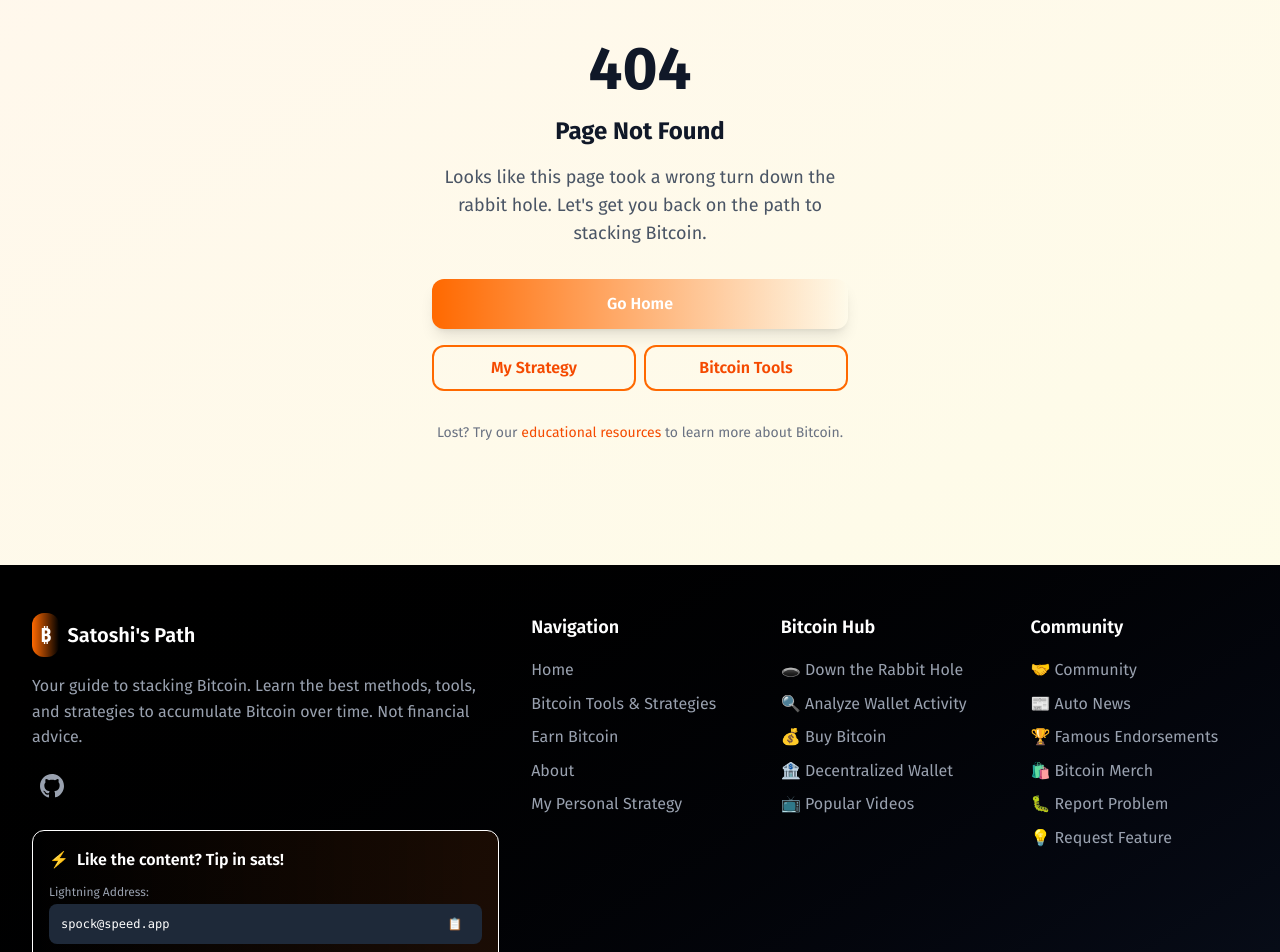
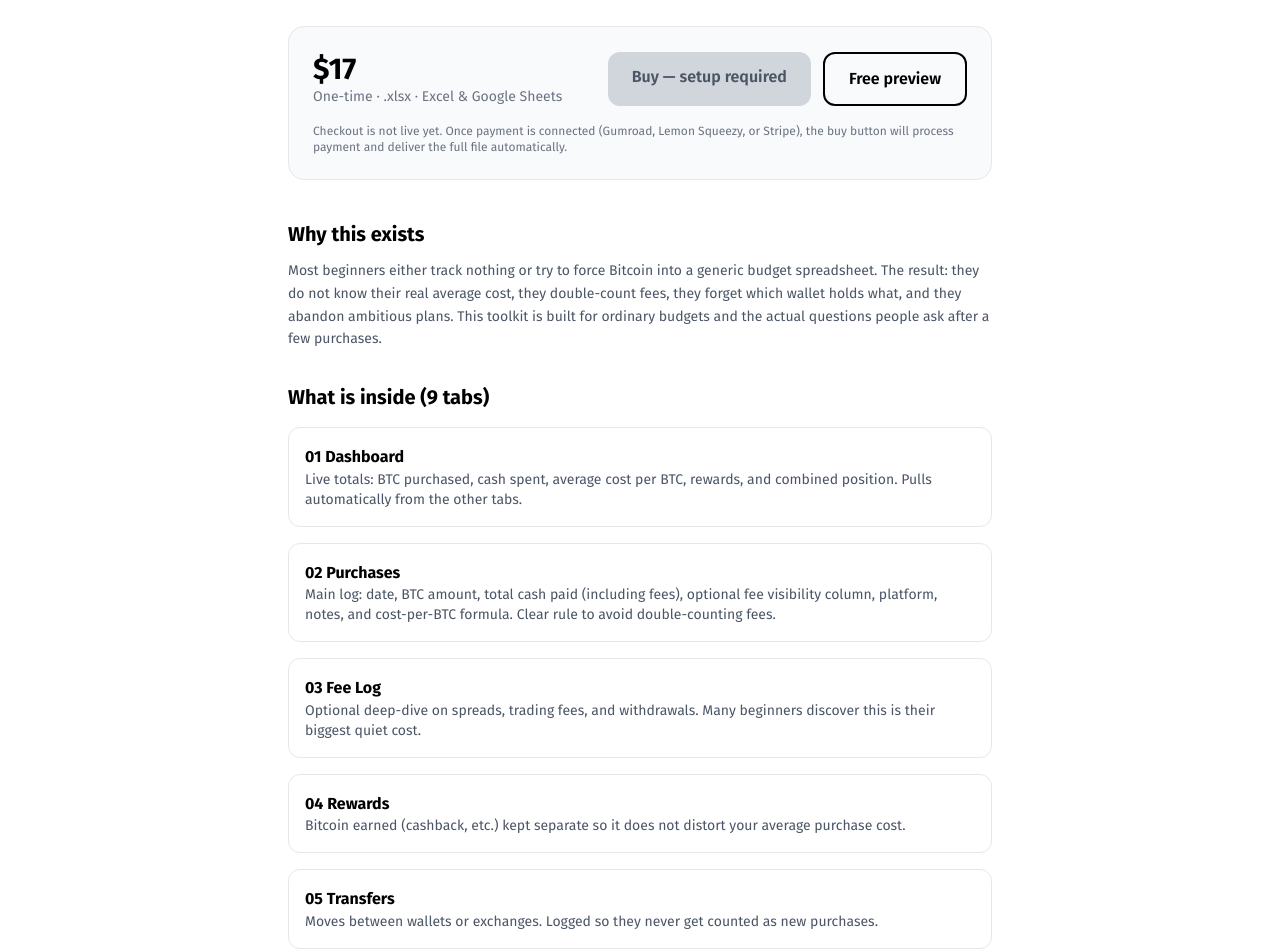
Before and after one commit to CF-LLC/satoshis-path, a Next.js app: page /tracker in a window 1280 px wide. Before the commit this address had no page. Shown: the part 300-1252 px from the top of the page. Built offline with nearby package versions, Linux system fonts and the light colour scheme.

Commit message:
feat: add Bitcoin Starter Toolkit product page ($17)

```diff
--- /dev/null
+++ b/src/app/tracker/page.tsx
@@ -0,0 +1,181 @@
+import Link from "next/link";
+import type { Metadata } from "next";
+
+export const metadata: Metadata = {
+  title: "Bitcoin Starter Toolkit — $17 | Satoshi's Path",
+  description:
+    "A practical multi-tab spreadsheet for beginners: track purchases, fees, wallets, and a simple stacking plan. Average cost calculated for you. Not tax software.",
+};
+
+export default function TrackerPage() {
+  return (
+    <div className="bg-white">
+      <div className="max-w-3xl mx-auto container-padding py-12 md:py-16">
+        <p className="text-bitcoin-orange font-semibold text-sm mb-2">
+          Digital product · $17 one-time
+        </p>
+        <h1 className="text-3xl md:text-4xl font-bold text-black mb-4 leading-tight">
+          Bitcoin Starter Toolkit
+        </h1>
+        <p className="text-lg text-gray-600 mb-6">
+          A practical spreadsheet beginners actually open again. Track what you buy, what fees
+          cost you, where your Bitcoin lives, and whether a simple monthly plan is working —
+          without double-counting or complicated tax software.
+        </p>
+
+        <div className="bg-gray-50 border border-gray-200 rounded-2xl p-6 mb-10">
+          <div className="flex flex-col sm:flex-row sm:items-center sm:justify-between gap-4">
+            <div>
+              <p className="text-3xl font-bold text-black">$17</p>
+              <p className="text-sm text-gray-500">One-time · .xlsx · Excel & Google Sheets</p>
+            </div>
+            <div className="flex flex-col sm:flex-row gap-3">
+              <span
+                className="inline-block bg-gray-300 text-gray-600 px-6 py-3 rounded-xl font-semibold text-center cursor-not-allowed"
+                title="Checkout not connected yet"
+              >
+                Buy — setup required
+              </span>
+              <a
+                href="/Satoshi-Path-Bitcoin-Starter-Toolkit-PREVIEW.xlsx"
+                download
+                className="inline-block border-2 border-bitcoin-orange text-bitcoin-orange px-6 py-3 rounded-xl font-semibold hover:bg-bitcoin-orange hover:text-white transition-colors text-center"
+              >
+                Free preview
+              </a>
+            </div>
+          </div>
+          <p className="text-xs text-gray-500 mt-4">
+            Checkout is not live yet. Once payment is connected (Gumroad, Lemon Squeezy, or Stripe),
+            the buy button will process payment and deliver the full file automatically.
+          </p>
+        </div>
+
+        <h2 className="text-xl font-bold text-black mb-3">Why this exists</h2>
+        <p className="text-gray-600 text-sm mb-8 leading-relaxed">
+          Most beginners either track nothing or try to force Bitcoin into a generic budget
+          spreadsheet. The result: they do not know their real average cost, they double-count
+          fees, they forget which wallet holds what, and they abandon ambitious plans. This
+          toolkit is built for ordinary budgets and the actual questions people ask after a few
+          purchases.
+        </p>
+
+        <h2 className="text-xl font-bold text-black mb-4">What is inside (9 tabs)</h2>
+        <div className="space-y-4 mb-10">
+          <div className="border border-gray-200 rounded-xl p-4">
+            <h3 className="font-bold text-black">01 Dashboard</h3>
+            <p className="text-sm text-gray-600">
+              Live totals: BTC purchased, cash spent, average cost per BTC, rewards, and combined
+              position. Pulls automatically from the other tabs.
+            </p>
+          </div>
+          <div className="border border-gray-200 rounded-xl p-4">
+            <h3 className="font-bold text-black">02 Purchases</h3>
+            <p className="text-sm text-gray-600">
+              Main log: date, BTC amount, total cash paid (including fees), optional fee
+              visibility column, platform, notes, and cost-per-BTC formula. Clear rule to avoid
+              double-counting fees.
+            </p>
+          </div>
+          <div className="border border-gray-200 rounded-xl p-4">
+            <h3 className="font-bold text-black">03 Fee Log</h3>
+            <p className="text-sm text-gray-600">
+              Optional deep-dive on spreads, trading fees, and withdrawals. Many beginners
+              discover this is their biggest quiet cost.
+            </p>
+          </div>
+          <div className="border border-gray-200 rounded-xl p-4">
+            <h3 className="font-bold text-black">04 Rewards</h3>
+            <p className="text-sm text-gray-600">
+              Bitcoin earned (cashback, etc.) kept separate so it does not distort your average
+              purchase cost.
+            </p>
+          </div>
+          <div className="border border-gray-200 rounded-xl p-4">
+            <h3 className="font-bold text-black">05 Transfers</h3>
+            <p className="text-sm text-gray-600">
+              Moves between wallets or exchanges. Logged so they never get counted as new
+              purchases.
+            </p>
+          </div>
+          <div className="border border-gray-200 rounded-xl p-4">
+            <h3 className="font-bold text-black">06 Wallet Inventory</h3>
+            <p className="text-sm text-gray-600">
+              Where your Bitcoin lives (exchange / software / hardware), approximate amounts,
+              recovery-phrase status checklist, and last verified date. Never stores the phrase
+              itself.
+            </p>
+          </div>
+          <div className="border border-gray-200 rounded-xl p-4">
+            <h3 className="font-bold text-black">07 Stacking Plan</h3>
+            <p className="text-sm text-gray-600">
+              One simple monthly target in dollars (or sats). Monthly review rows and reflection
+              prompts so the plan stays realistic.
+            </p>
+          </div>
+          <div className="border border-gray-200 rounded-xl p-4">
+            <h3 className="font-bold text-black">08 Glossary + Start Here</h3>
+            <p className="text-sm text-gray-600">
+              Plain-English terms and clear instructions. Yellow cells = your inputs. Black text =
+              formulas.
+            </p>
+          </div>
+        </div>
+
+        <h2 className="text-xl font-bold text-black mb-3">Who it is for</h2>
+        <ul className="list-disc pl-5 text-gray-600 text-sm space-y-1 mb-8">
+          <li>People buying small amounts of Bitcoin over time</li>
+          <li>Anyone who wants to know their real average cost after fees</li>
+          <li>Beginners who have more than one wallet or exchange</li>
+          <li>People who prefer a simple plan they will actually keep</li>
+        </ul>
+
+        <h2 className="text-xl font-bold text-black mb-3">Compatibility</h2>
+        <p className="text-gray-600 text-sm mb-8">
+          Microsoft Excel, Google Sheets (File → Import the .xlsx), LibreOffice Calc, and most
+          apps that open modern Excel files. Formulas recalculate automatically.
+        </p>
+
+        <h2 className="text-xl font-bold text-black mb-3">What this is not</h2>
+        <ul className="list-disc pl-5 text-gray-600 text-sm space-y-1 mb-8">
+          <li>Not tax software or a complete accounting system</li>
+          <li>Not personalized investment or tax advice</li>
+          <li>Does not implement FIFO / LIFO / HIFO lot tracking</li>
+          <li>Does not replace official exchange or wallet records</li>
+          <li>Does not store recovery phrases or private keys (and you should never put them here)</li>
+        </ul>
+
+        <h2 className="text-xl font-bold text-black mb-3">Support and refunds</h2>
+        <p className="text-gray-600 text-sm mb-8">
+          If the file is corrupted or will not open, email for a replacement. Refund terms will be
+          stated clearly at checkout once payment is connected. Contact:{" "}
+          <a href="mailto:satoshispath@gmail.com" className="text-bitcoin-orange hover:underline">
+            satoshispath@gmail.com
+          </a>
+          .
+        </p>
+
+        <div className="bg-yellow-50 border border-yellow-200 rounded-xl p-5 mb-10">
+          <p className="text-sm text-gray-700">
+            <strong>Status:</strong> Full toolkit file is ready. Checkout integration is the
+            remaining step. Free preview includes the same structure and example data so you can
+            evaluate it before buying.
+          </p>
+        </div>
+
+        <div className="flex flex-wrap gap-4">
+          <a
+            href="/Satoshi-Path-Bitcoin-Starter-Toolkit-PREVIEW.xlsx"
+            download
+            className="text-bitcoin-orange font-semibold hover:underline"
+          >
+            Download free preview →
+          </a>
+          <Link href="/" className="text-gray-500 hover:text-bitcoin-orange transition-colors">
+            ← Back to home
+          </Link>
+        </div>
+      </div>
+    </div>
+  );
+}
```
